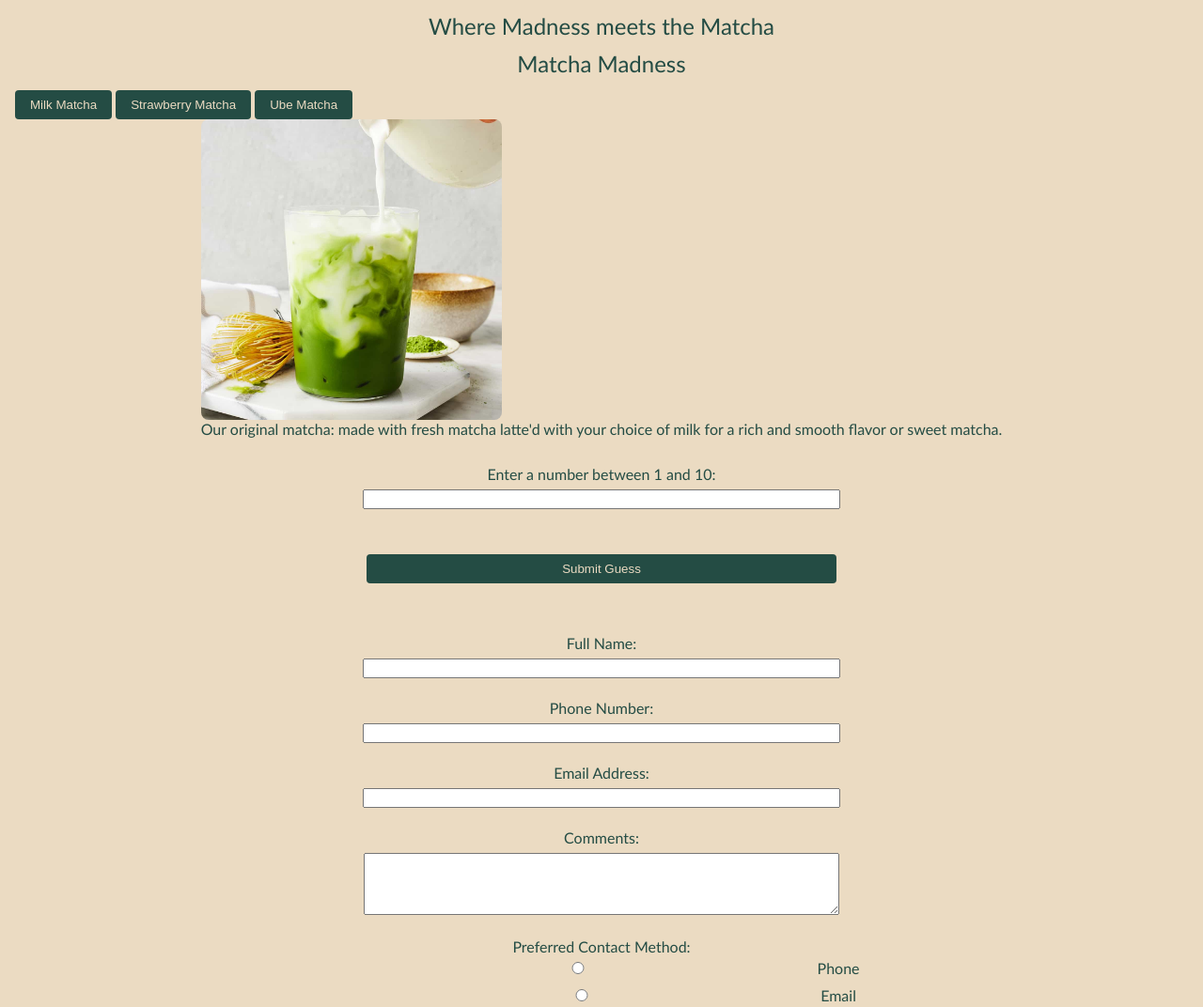
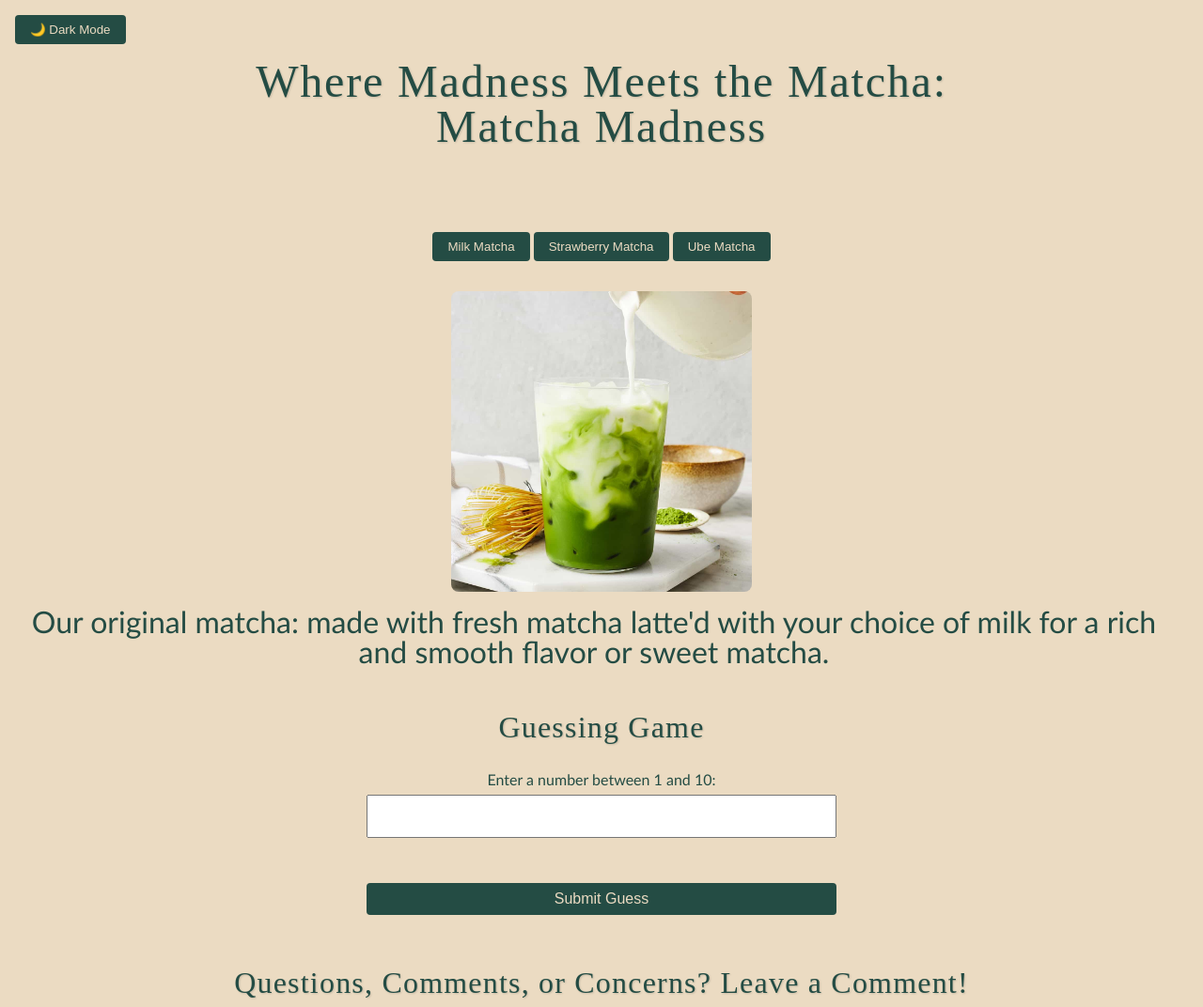
Before and after one commit to tliulamaga/Matcha-Madness, a plain HTML site: page index.html in a window 1280 px wide. Shown: the top 1072 px of the page at 94% size. Drawn offline with Linux system fonts and the light colour scheme.

Commit message:
Final Update s

```diff
--- a/index.html
+++ b/index.html
@@ -9,10 +9,10 @@
 </head>
 <body>
 <!-- experimental for product display -->
+<button id="mode-toggle" class="theme-toggle">🌙 Dark Mode</button>
+<header>
+    <h1 class="title">Where Madness Meets the Matcha:<br>Matcha Madness</h1>
 
-<header>
-    <h2 class="title">Where Madness meets the Matcha</h2>
-    <h2 class = "title">Matcha Madness</h2>
         <nav class="product-nav">
             <button data-index="0">Milk Matcha</button>
             <button data-index="1">Strawberry Matcha</button>
@@ -37,8 +37,8 @@
     <p>Our newest creation of ube and matcha to create a lavender matcha that is both sweet and refreshing.</p>
     </div>
 </div>
-
     <div class="randomGame">
+        <h2>Guessing Game</h2>
     <form id="guess-form">
         <label for="user-guess">Enter a number between 1 and 10:</label><br>
         <input type="number" id="user-guess" name="user-guess" min="1" max="100" required><br><br>
@@ -46,16 +46,9 @@
         <input type="submit" value="Submit Guess">
     </form>
 </div>
-
-
-
-
-
-
-
-
 </main>
 <footer>
+    <h2>Questions, Comments, or Concerns? Leave a Comment!</h2>
 <form action="/submit" method="post">
   <label for="fullname">Full Name:</label><br>
   <input type="text" id="fullname" name="fullname" required><br><br>
@@ -77,7 +70,6 @@
   <div class="errors"></div>
   <input type="submit" value="Submit">
 </form>
-
 </footer>
 <script src="main.js" defer></script>
 </body>
--- a/main.js
+++ b/main.js
@@ -151,10 +151,29 @@ form.onsubmit = function (e) {
     msg.style.marginTop = "1rem";
     msg.style.color = "#207f4c";
     msg.innerHTML =
-      "<h3>Thank you, " + name + "!</h3>" +
+      "<h2>Thank you, " + name + "!</h2>" +
       "<p>We'll reach out to you via <strong>" + method + "</strong>.</p>" +
       "<p>Your message: \"" + comment + "\"</p>";
 
     form.parentNode.appendChild(msg);
   }
 };
+
+
+
+// Last thing: Dark Mode
+const toggleBtn = document.getElementById("mode-toggle");
+
+// Load saved mode from localStorage
+if (localStorage.getItem("theme") === "dark") {
+  document.body.classList.add("dark-mode");
+  toggleBtn.textContent = "☀️ Light Mode";
+}
+
+toggleBtn.addEventListener("click", function () {
+  document.body.classList.toggle("dark-mode");
+  const isDark = document.body.classList.contains("dark-mode");
+
+  toggleBtn.textContent = isDark ? "Light Mode" : "Dark Mode";
+  localStorage.setItem("theme", isDark ? "dark" : "light");
+});
--- a/styles.css
+++ b/styles.css
@@ -44,14 +44,32 @@ table {
 }
 
 /* Root Variables and Fonts
-Root Variables and Fonts */
+Root Variables and Fonts and stuff for dark mode */
 
 
 :root {
---background-color-light: #ebdbc2;
---text-color-light: #244c44;
--alt-text: white;
+  --background-color: #ebdbc2;
+  --text-color: #244c44;
+  --button-bg: #244c44;
+  --button-text: #ffffff;
 }
+
+
+body.dark-mode {
+  --background-color: #244c44;
+  --text-color: #ebdbc2;
+  --button-bg: #ebdbc2;
+  --button-text: #244c44;
+}
+
+
+body {
+  background-color: var(--background-color);
+  color: var(--text-color);
+  transition: background-color 0.3s ease, color 0.3s ease;
+}
+
+
 
 
 
@@ -59,22 +77,29 @@ Root Variables and Fonts */
 Global Styles */
 
 body {
-    background-color: var(--background-color-light);
+    background-color: var(--background-color);
     font-family: 'Gill Sans', 'Gill Sans MT', Calibri, 'Trebuchet MS', sans-serif;
 	padding: 1rem;
 
 }
 
 img {
-    max-width: 100%;
-	height: auto;
+    display: block;
+	margin-left: auto;
+	margin-right: auto;
 }
 
 .title {
-  font-size: 2rem;
+  font-size: 3rem;
+  font-family: 'Playfair Display', serif;
   text-align: center;
-  margin-bottom: 1rem;
+  padding: 1rem;
+  color: var(--text-color);
+  text-shadow: 1px 1px 2px rgba(0, 0, 0, 0.15);
+  letter-spacing: 1.8px;
+  margin-bottom: 2.5rem;
 }
+
 
 .randomGame {
   margin: 2rem 0;
@@ -88,36 +113,67 @@ img {
 }
 
 button, input[type="submit"] {
-  background-color: var(--text-color-light);
-  color: var(--background-color-light);
+  background-color: var(--text-color);
+  color: var(--background-color);
   border: none;
   padding: 0.5rem 1rem;
   border-radius: 4px;
   cursor: pointer;
+
 }
+
+input,
+textarea {
+  font-size: 1rem;
+  padding: 0.75rem;
+  width: 100%;
+  max-width: 600px; /* or whatever width you like */
+  box-sizing: border-box;
+}
+
+
 
 button:hover {
   opacity: 0.9;
 }
 
-/* Media Queries
-Media Queries */
+nav {
+	text-align: center;
+	padding: 2rem;
+}
+
+p {
+	padding: 1rem;
+	font-size: 2rem;
+	text-align: center;
+	padding-right: 2rem;
+	padding-right: 2rem;
+}
+
+h2 {
+  font-size: 2rem;
+  text-align: center;
+  font-family: 'Playfair Display', serif;
+  color: var(--text-color);
+  text-shadow: 1px 1px 2px rgba(0,0,0,0.15);
+  letter-spacing: 1.2px;
+  margin-bottom: 2rem;
+  background: none;
+}
 
 
 
 
+/* Media Queries
+Media Queries */
 
 @media (max-width: 1280px) {
   body {
-    background-color: var(--background-color-light);
-    color: var(--text-color-light);
+    background-color: var(--background-color);
+    color: var(--text-color);
     padding: 1rem;
   }
 
-  .title {
-    font-size: 1.5rem;
-    text-align: center;
-  }
 
   .productDisplay {
     display: flex;
@@ -141,7 +197,7 @@ Media Queries */
   #result {
     margin-top: 1rem;
     font-weight: bold;
-    color: var(--text-color-light);
+    color: var(--text-color);
   }
 
   footer {
```
Also changed, not shown: Screenshots/Screenshot 2025-06-26 210650.png (added), Screenshots/Wireframe.png (added). Lines whose indentation alone changed are shown as unchanged.
